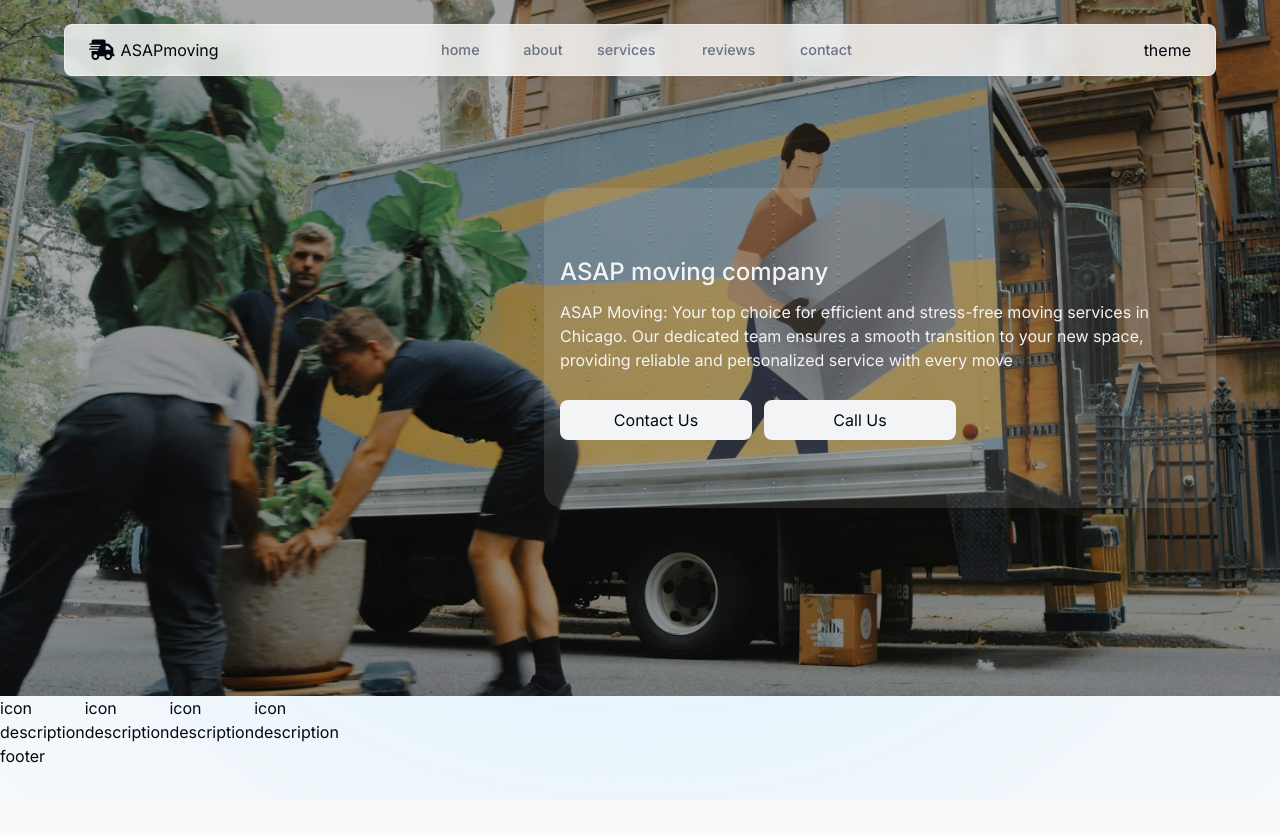
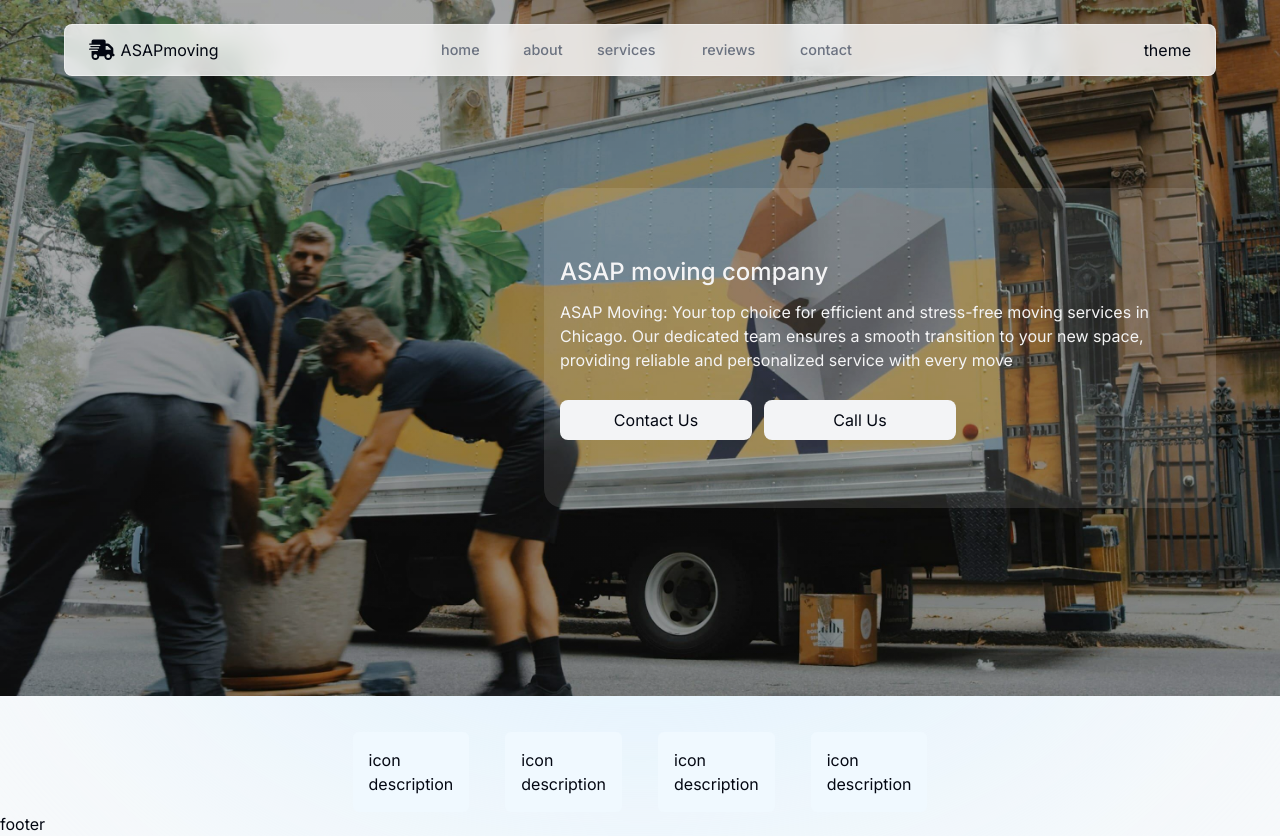
Before and after one commit to Alexandrbig1/asap-moving, a Next.js app: page / in a window 1280 px wide. Before the commit the page ends 800 px from the top, so only its background shows below. Built offline with nearby package versions, Linux system fonts and the light colour scheme.

Commit message:
fix: updated about component

```diff
--- a/components/about.tsx
+++ b/components/about.tsx
@@ -2,20 +2,20 @@ import React from "react";
 
 export default function About() {
   return (
-    <div className="flex items-center">
-      <div>
+    <div className="flex items-center justify-center gap-9 mt-9 w-full">
+      <div className="p-4 bg-sky-50 rounded-md">
         <span>icon</span>
         <p>description</p>
       </div>
-      <div>
+      <div className="p-4 bg-sky-50 rounded-md">
         <span>icon</span>
         <p>description</p>
       </div>
-      <div>
+      <div className="p-4 bg-sky-50 rounded-md">
         <span>icon</span>
         <p>description</p>
       </div>
-      <div>
+      <div className="p-4 bg-sky-50 rounded-md">
         <span>icon</span>
         <p>description</p>
       </div>
```
